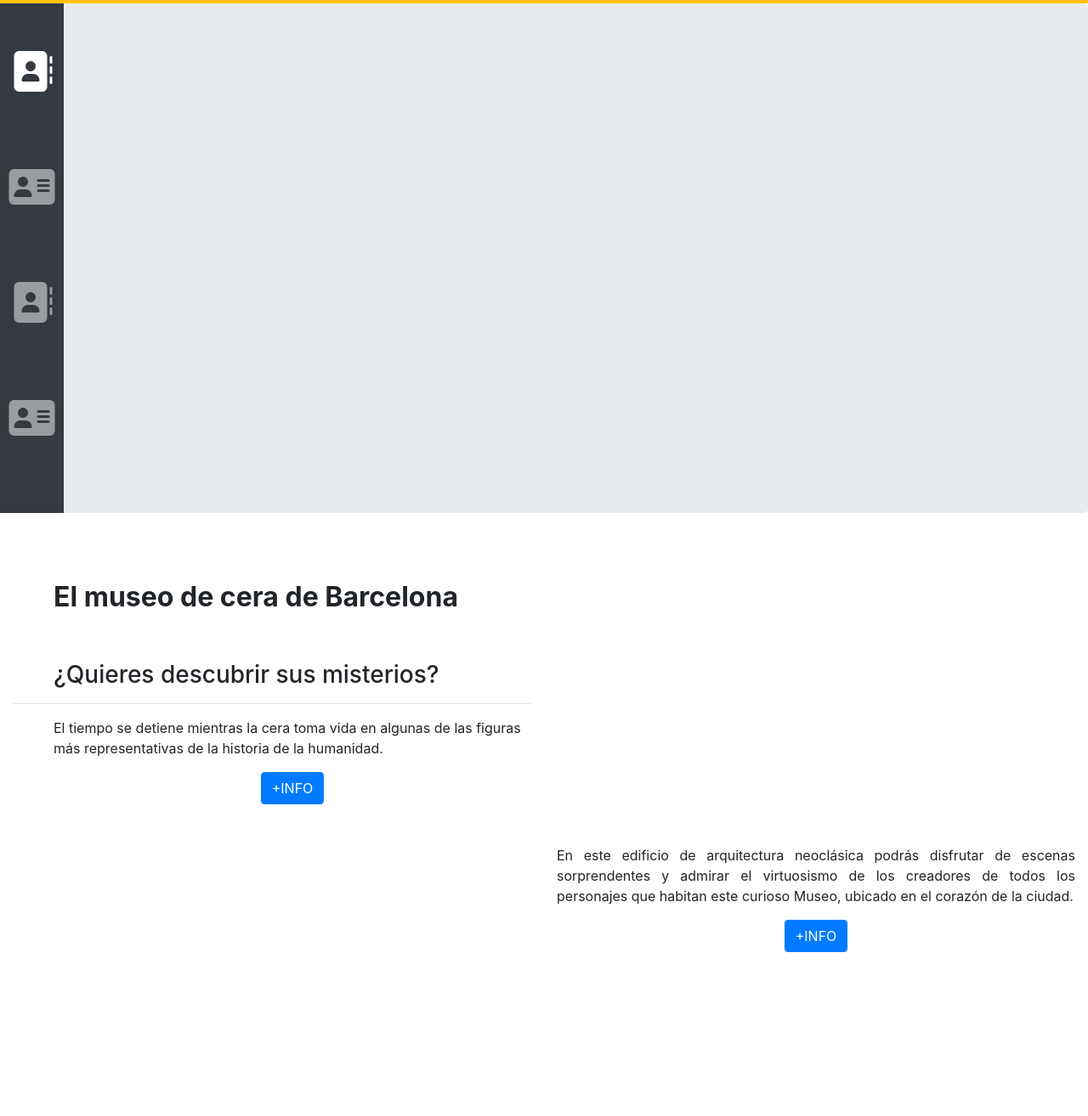
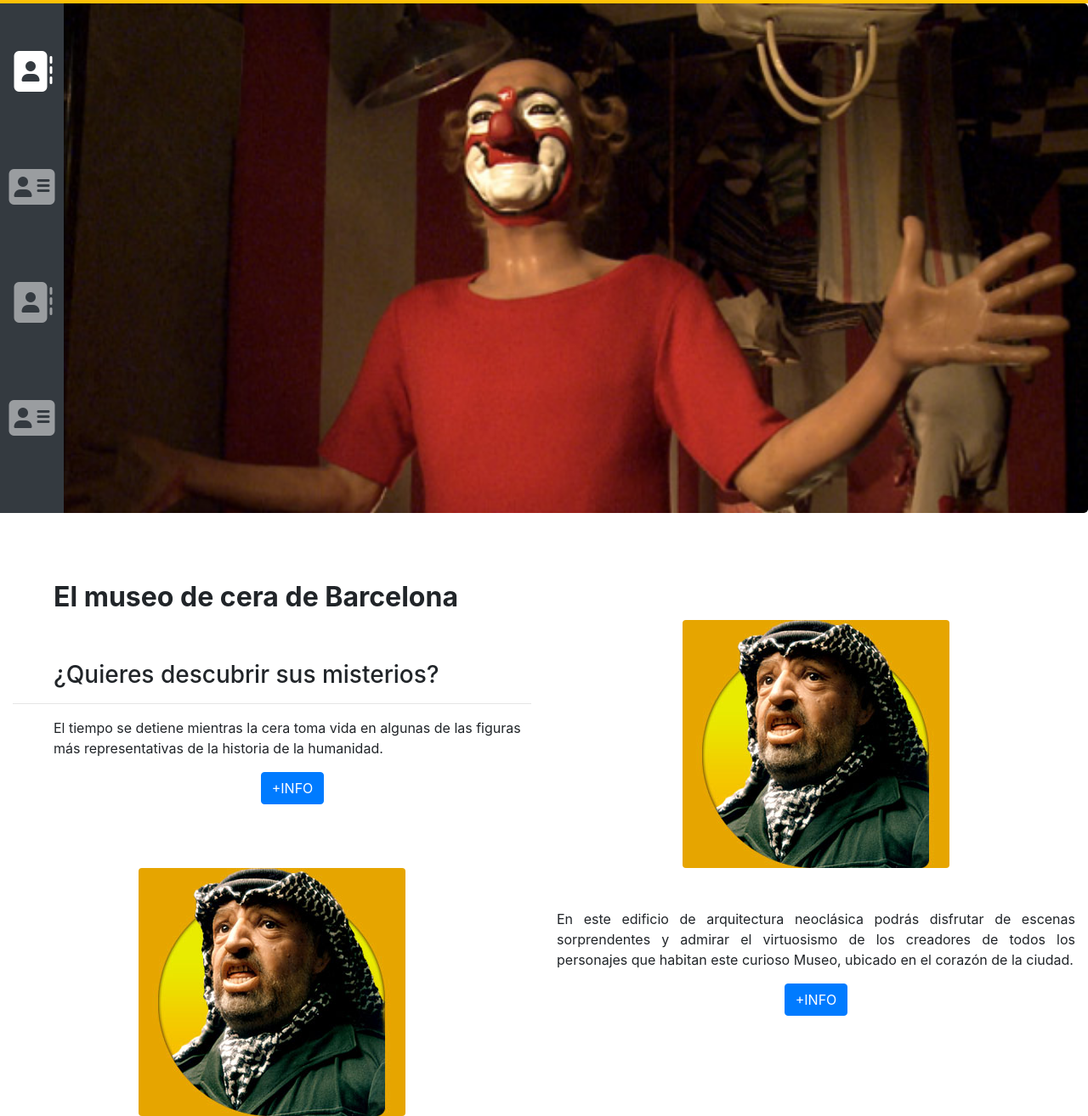
Before and after one commit to MagaliLC/mcb-project, a plain HTML site: page cera.html in a window 1280 px wide. Shown: the part 70-1384 px from the top of the page at 85% size. Before the commit the page ends 1191 px from the top, so only its background shows below. Drawn offline with nearby package versions, Linux system fonts and the light colour scheme.

Commit message:
Add files via upload
Added image folder

```diff
--- a/cera.html
+++ b/cera.html
@@ -32,7 +32,7 @@
       }
 
       .jumbotron {
-        background-image: url("./g_2.jpg");
+        background-image: url("./img/g_2.jpg");
         background-size: cover;
         height:600px;
         display: flex;
@@ -150,12 +150,12 @@
             </div>
           </div>
           <div class="col">
-            <img class="rounded mx-auto d-block" src="./curiositat_09.jpg" alt="">
+            <img class="rounded mx-auto d-block" src="./img/curiositat_09.jpg" alt="">
           </div>
         </div>
         <div class="row">
           <div class="col mr-10">
-            <img class="rounded mx-auto d-block" src="./curiositat_09.jpg" alt="">
+            <img class="rounded mx-auto d-block" src="./img/curiositat_09.jpg" alt="">
           </div>
           <div class="col mt-5">
             <p class="mr-10 text-justify">En este edificio de arquitectura neoclásica podrás disfrutar de escenas sorprendentes y admirar el virtuosismo de los creadores de todos los personajes que habitan este curioso Museo, ubicado en el corazón de la ciudad.</p>
```
Also changed, not shown: cera-mobile.html (+1 -1 lines), img/MCB-text-black.svg (added), img/curiositat_09.jpg (added), img/g_1.jpg (added), img/g_2.jpg (added), img/g_3.jpg (added).
